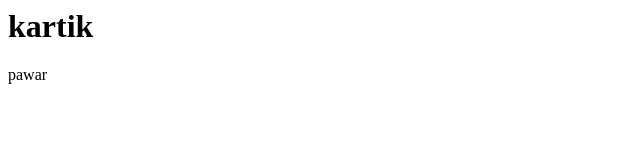
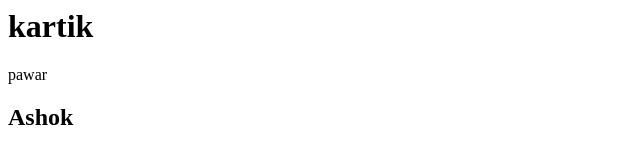
Before and after one commit to Kartikpawar321/Repo, a plain HTML site: page index.html in a window 1280 px wide. Shown: the whole page, without its empty margins (0-640 px from the left). Drawn offline with Linux system fonts and the light colour scheme.

Commit message:
all now done

```diff
--- a/index.html
+++ b/index.html
@@ -1,2 +1,3 @@
 <h1>kartik</h1>
 <p>pawar</p>
+<h2>Ashok</h2>
```
